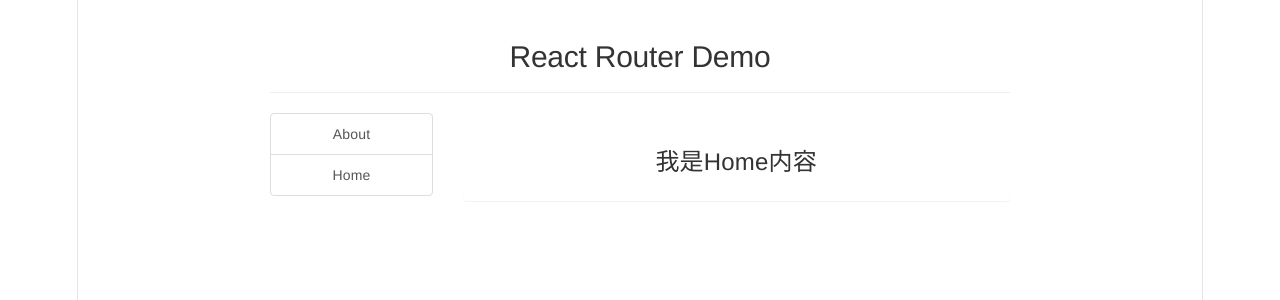
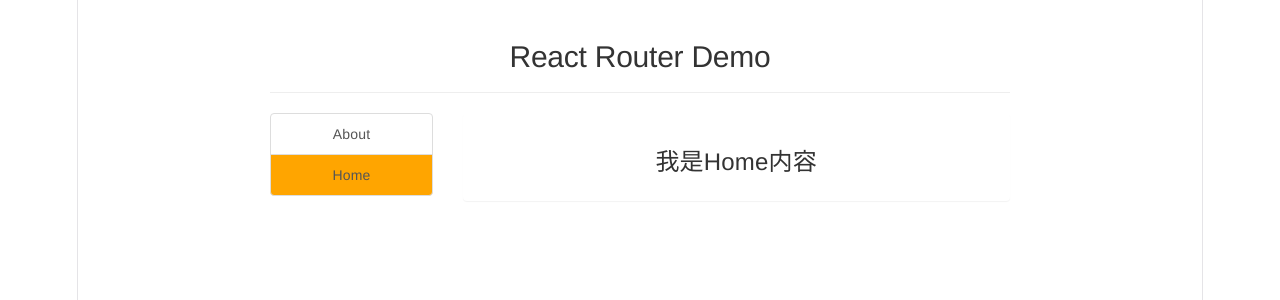
Before and after one commit to chujian0325/react20260915, a React (Vite) app in the folder my-app/: page /home in a window 1280 px wide. Shown: the top 300 px of the page. Built offline with nearby package versions, Linux system fonts and the light colour scheme.

Commit message:
NavLink的使用

```diff
--- a/my-app/src/App.jsx
+++ b/my-app/src/App.jsx
@@ -1,5 +1,5 @@
 import { Component } from "react";
-import { Link, Routes, Route } from "react-router-dom";
+import { NavLink, Routes, Route } from "react-router-dom";
 import axios from "axios";
 import Home from "./pages/Home";
 import About from "./pages/About";
@@ -23,12 +23,22 @@ export default class App extends Component {
                 </a> */}
 
                 {/* 在React中，靠路由链接实现切换组件，编写路由链接 */}
-                <Link className="list-group-item" to="/about">
+                <NavLink
+                  className={({ isActive }) =>
+                    `list-group-item ${isActive ? "activeStyle" : ""}`
+                  }
+                  to="/about"
+                >
                   About
-                </Link>
-                <Link className="list-group-item" to="/home">
+                </NavLink>
+                <NavLink
+                  className={({ isActive }) =>
+                    `list-group-item ${isActive ? "activeStyle" : ""}`
+                  }
+                  to="/home"
+                >
                   Home
-                </Link>
+                </NavLink>
               </div>
             </div>
             <div className="col-xs-6">
--- a/my-app/src/pages/About/index.jsx
+++ b/my-app/src/pages/About/index.jsx
@@ -3,7 +3,7 @@ import React, { Component } from 'react';
 
 export default class About extends Component {
     render() {
-    console.log('this.props',this.props);
+    // console.log('this.props',this.props);
         return (
             <div>
                 <h3>我是About内容</h3>
```
Also changed, not shown: my-app/src/bootstrap2.css.
